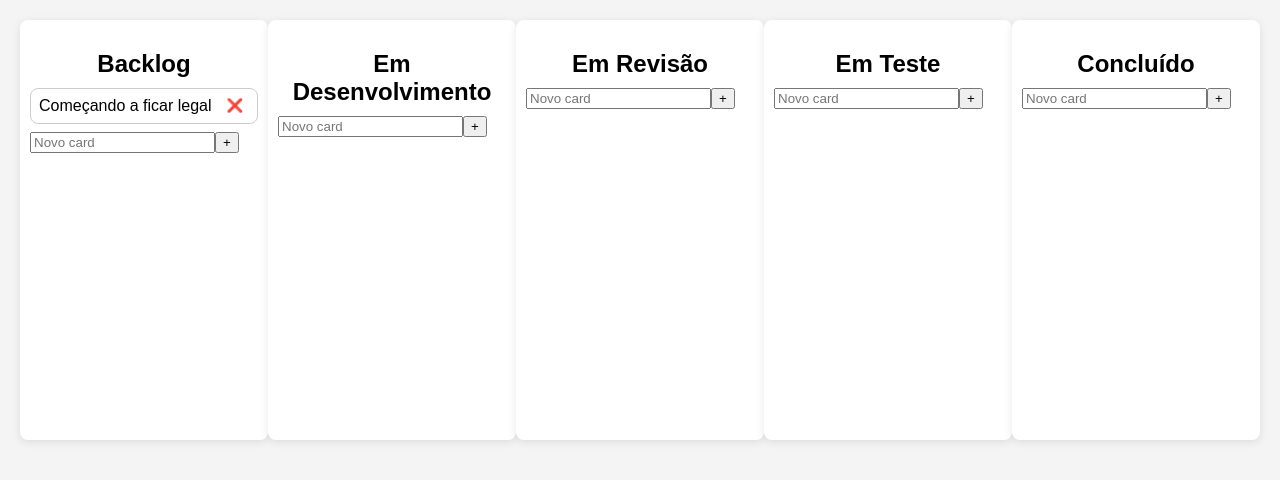
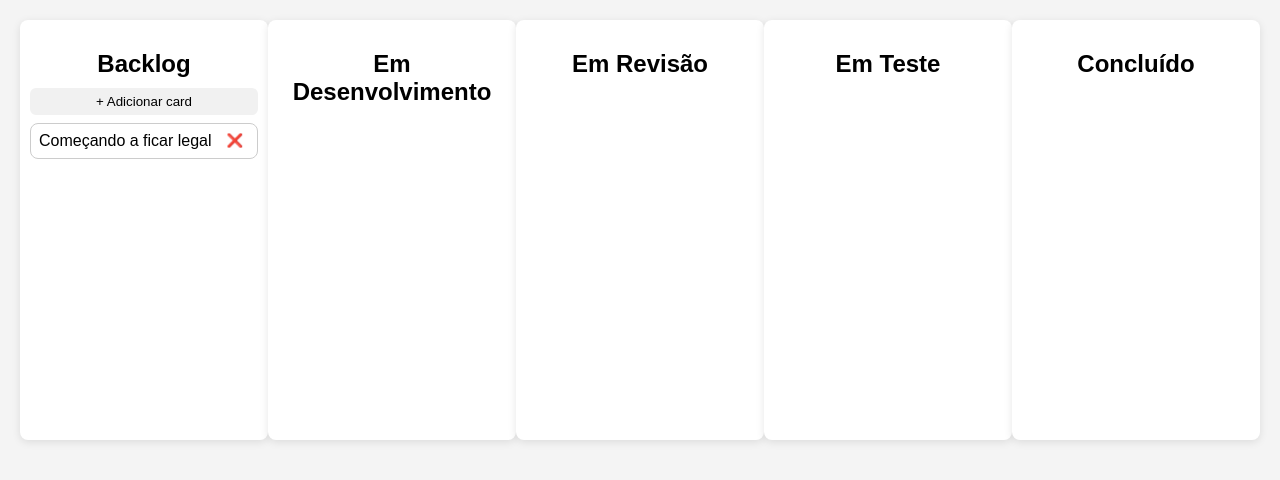
Before and after one commit to ufjf-dcc207/ufjf-dcc207-2025-3-a-sem01-don-t-react, a React (Vite) app in the folder quadro-kanban/: page / in a window 1280 px wide. Shown: the top 480 px of the page. Built offline with nearby package versions, Linux system fonts and the light colour scheme.

Commit message:
Novo botão de adicionar

```diff
--- a/quadro-kanban/src/App.css
+++ b/quadro-kanban/src/App.css
@@ -40,3 +40,55 @@ body {
   transform: scale(1.05);
   cursor: grabbing;
 }
+
+.add-card-btn {
+  width: 100%;
+  padding: 6px;
+  margin-bottom: 8px;
+  background-color: #f1f1f1;
+  border: none;
+  border-radius: 6px;
+  cursor: pointer;
+  font-weight: 500;
+  transition: background 0.2s;
+}
+
+.add-card-btn:hover {
+  background-color: #e2e2e2;
+}
+
+.add-card-form {
+  display: flex;
+  flex-direction: column;
+  align-items: stretch;
+  gap: 6px;
+  margin-bottom: 10px;
+}
+
+.add-card-form input {
+  padding: 6px;
+  border: 1px solid #ccc;
+  border-radius: 6px;
+}
+
+.form-actions {
+  display: flex;
+  justify-content: flex-end;
+  gap: 8px;
+}
+
+.form-actions button {
+  padding: 4px 8px;
+  border: none;
+  border-radius: 6px;
+  cursor: pointer;
+}
+
+.form-actions button:first-child {
+  background-color: #007bff;
+  color: white;
+}
+
+.form-actions button.cancel {
+  background-color: #ddd;
+}
--- a/quadro-kanban/src/App.tsx
+++ b/quadro-kanban/src/App.tsx
@@ -60,7 +60,7 @@ const App = () => {
           title={colName}
           cards={cards}
           onDropCard={handleDropCard}
-          onRemoveCard={handleRemoveCard} //  passamos para as colunas
+          onRemoveCard={handleRemoveCard}
           onAddCard={handleAddCard}
         />
       ))}
--- a/quadro-kanban/src/components/Column.tsx
+++ b/quadro-kanban/src/components/Column.tsx
@@ -17,26 +17,48 @@ const Column = ({ title, cards, onDropCard, onRemoveCard, onAddCard }: ColumnPro
     onDropCard(cardId, title);
   };
 
-  const [newTitle, setNewTitle] = useState("");
-
   const handleDragOver = (e: React.DragEvent<HTMLDivElement>) => {
     e.preventDefault();
   };
+
+  const [newTitle, setNewTitle] = useState("");
+  const [isAdding, setIsAdding] = useState(false);
 
   const handleAddCard = () => {
     const trimmed = newTitle.trim();
     if (!trimmed) return;
     onAddCard(trimmed, title);
     setNewTitle("");
+    setIsAdding(false);
   }
-
-  const handleKeyDown = (e: React.KeyboardEvent<HTMLInputElement>) => {
-    if (e.key === "Enter") handleAddCard();
-  };
 
   return (
     <div className="column" onDrop={handleDrop} onDragOver={handleDragOver}>
       <h2>{title}</h2>
+      {title === "Backlog" && (
+        <>
+          {!isAdding ? (
+          <button className="add-card-btn" onClick={() => setIsAdding(true)}>
+            + Adicionar card
+          </button>
+          ): (
+          <div className="add-card-form">
+            <input
+              type="text"
+              placeholder="Título"
+              value={newTitle}
+              onChange={(e) => setNewTitle(e.target.value)}
+              onKeyDown={(e) => e.key === "Enter" && handleAddCard()}
+              autoFocus
+            />
+            <div className="form-actions">
+              <button onClick={handleAddCard}>Adicionar</button>
+              <button className="cancel" onClick={() => setIsAdding(false)}>Cancelar</button>
+            </div>
+          </div>
+          )}
+        </>
+      )}
       {cards.map((card) => (
         <CardItem
           key={card.id}
@@ -45,16 +67,6 @@ const Column = ({ title, cards, onDropCard, onRemoveCard, onAddCard }: ColumnPro
           onRemove={() => onRemoveCard(title, card.id)} // botão de remover
         />
       ))}
-      <div className="new-card">
-        <input
-          type = "text"
-          placeholder="Novo card"
-          value={newTitle}
-          onChange={(e) => setNewTitle(e.target.value)}
-          onKeyDown={handleKeyDown}
-          />
-          <button onClick={handleAddCard}>+</button>
-      </div>
     </div>
   );
 };
```
